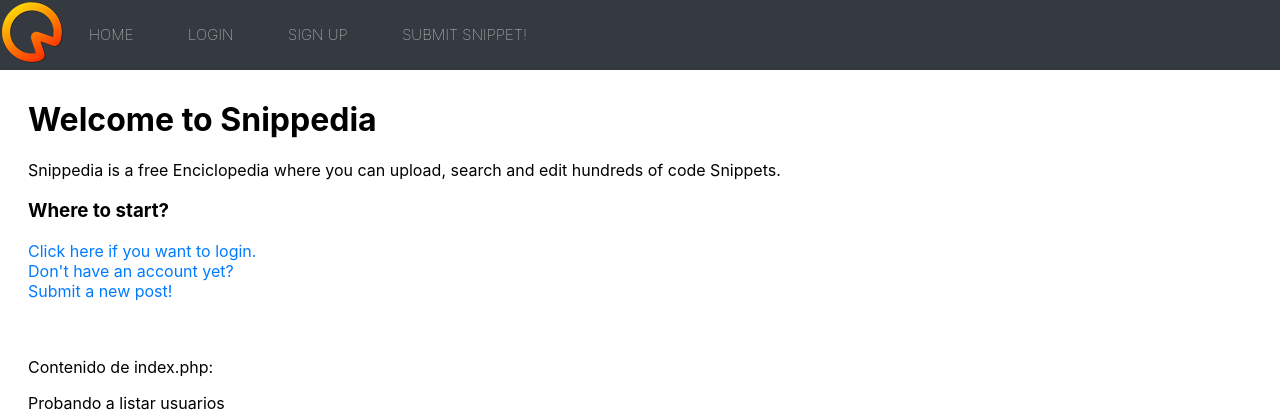
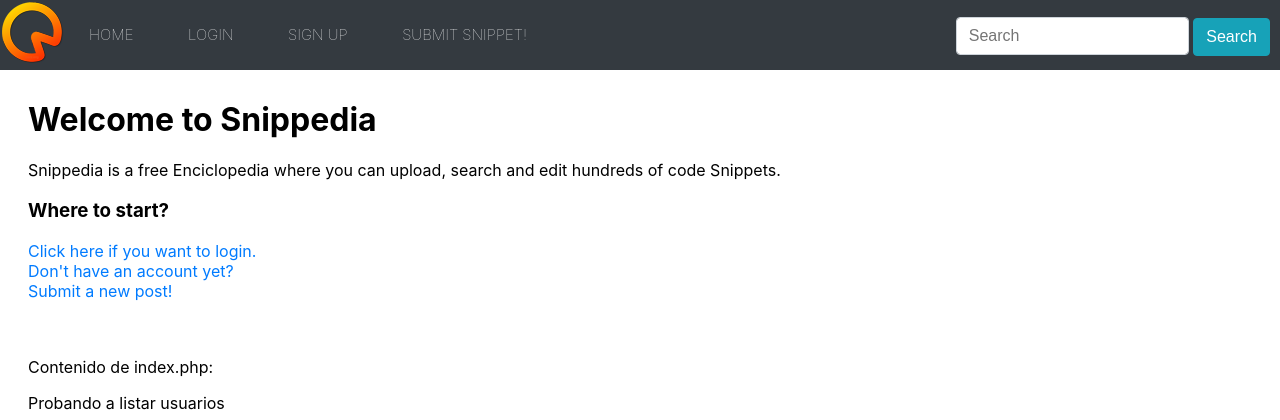
Before and after one commit to AnderRasoVazquez/proyecto_seguridad, a PHP site: page /index.php in a window 1280 px wide. Shown: the top 420 px of the page. Run offline with PHP 8.4, Linux system fonts and the light colour scheme; data that the repository does not hold is empty; some libraries are stand-ins or nearby versions.

Commit message:
añadida busqueda

```diff
--- a/css/styles.css
+++ b/css/styles.css
@@ -194,6 +194,15 @@ code {
     font-family: monospace;
 }
 
+.form-inline{
+    margin-top: 17px;
+    margin-right: 10px;
+}
+
+.form-inline .form-control {
+    display: inline-block;
+    width: auto;
+}
 /* Conjunto de estilos usados para la NavBar */
 
 .container{
@@ -202,7 +211,7 @@ code {
 }
 
 nav{
-  float: left;
+  /*float: left;*/
 }
 
 .bg-dark {
@@ -234,10 +243,15 @@ nav{
   height: 0;
 }
 
+#nav_search {
+    float: right;
+}
+
 .nav_ul{
   margin: 0;
   padding: 0;
   list-style: none;
+  float: left;
 }
 
 nav li{
--- a/includes/navigation_bar.php
+++ b/includes/navigation_bar.php
@@ -11,6 +11,10 @@
                     <li><a href="formulario_registro.php">Sign up</a></li>
                     <li><a href="formulario_post.php">Submit Snippet!</a></li>
                 </ul>
+                <form id="nav_search" class="form-inline">
+                    <input class="form-control" type="search" placeholder="Search" aria-label="Search">
+                    <button  class="btn btn-info" type="submit">Search</button>
+                </form>
             </nav>
         </div>
     </header>
```
